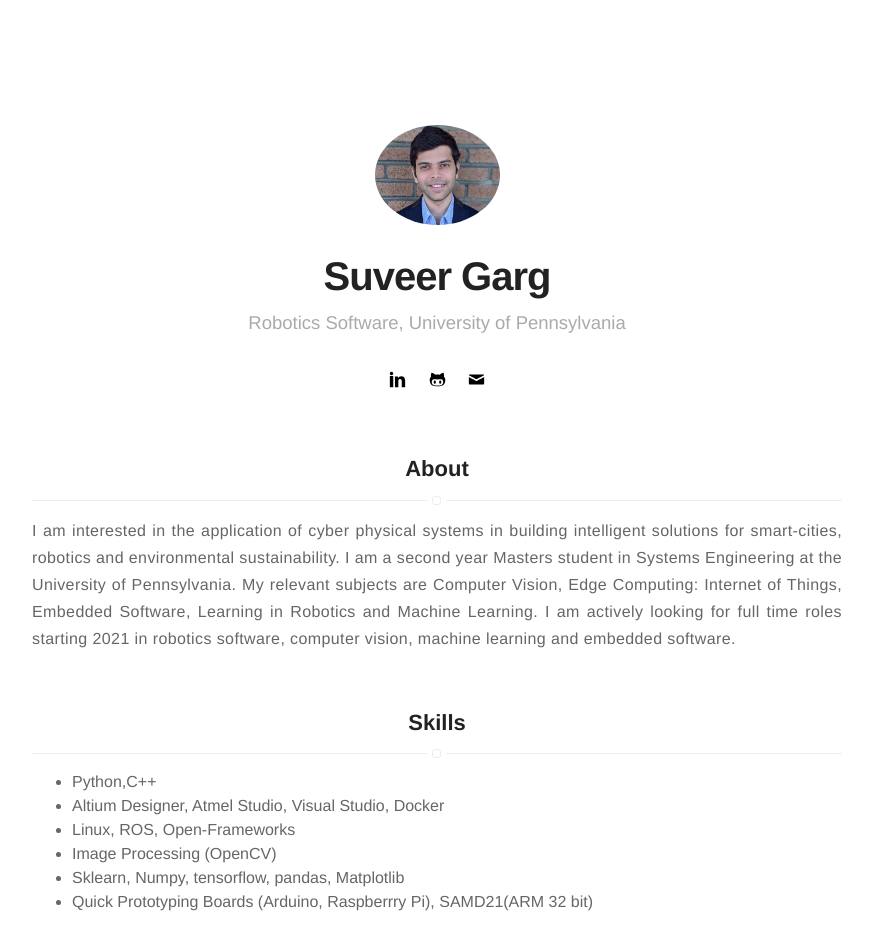
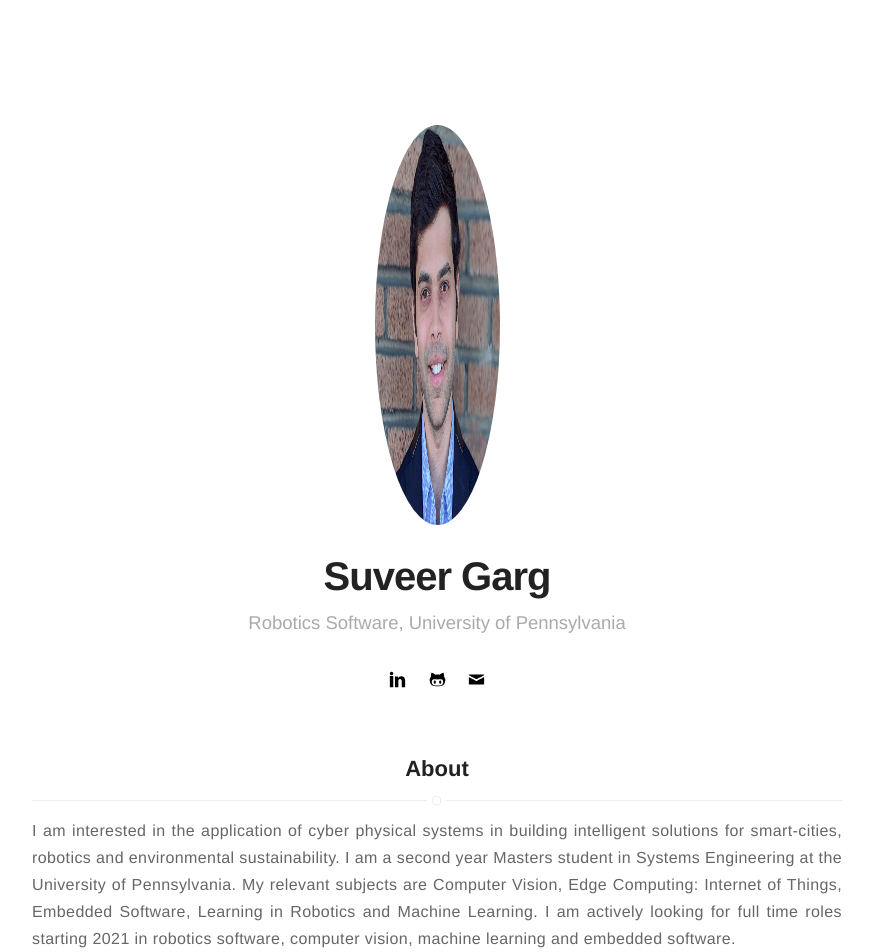
Before and after one commit to suveergarg/suveergarg.github.io, a Jekyll site: the page built from index.html, in a window 1280 px wide. Shown: the top 952 px of the page, without its empty margins (203-1076 px from the left). Built offline with Jekyll 4.4.1, drawn with Linux system fonts in a browser that asks for light colours.

Commit message:
size changes

```diff
--- a/_includes/header.html
+++ b/_includes/header.html
@@ -1,6 +1,6 @@
 <header class="header-home {% if site.animation %}animated{% endif %}">
     <span class="link">
-        <img class="selfie" width="100" height="100" alt="{{ site.name }}" src="{% if site.external-image %}{{ site.picture }}{% else %}{{ site.url }}/{{ site.picture }}{% endif %}" />
+        <img class="selfie" width="400" height="400" alt="{{ site.name }}" src="{% if site.external-image %}{{ site.picture }}{% else %}{{ site.url }}/{{ site.picture }}{% endif %}" />
     </span>
 
     <h1 class="title">{{ site.name }}</h1>
--- a/_includes/projects.html
+++ b/_includes/projects.html
@@ -12,7 +12,7 @@
                 <style>
                 .myDiv{
                 padding-top: 40
-                padding-bottom: 120
+                padding-bottom: 360
                 }
                 </style>
 		<p></p>
```
